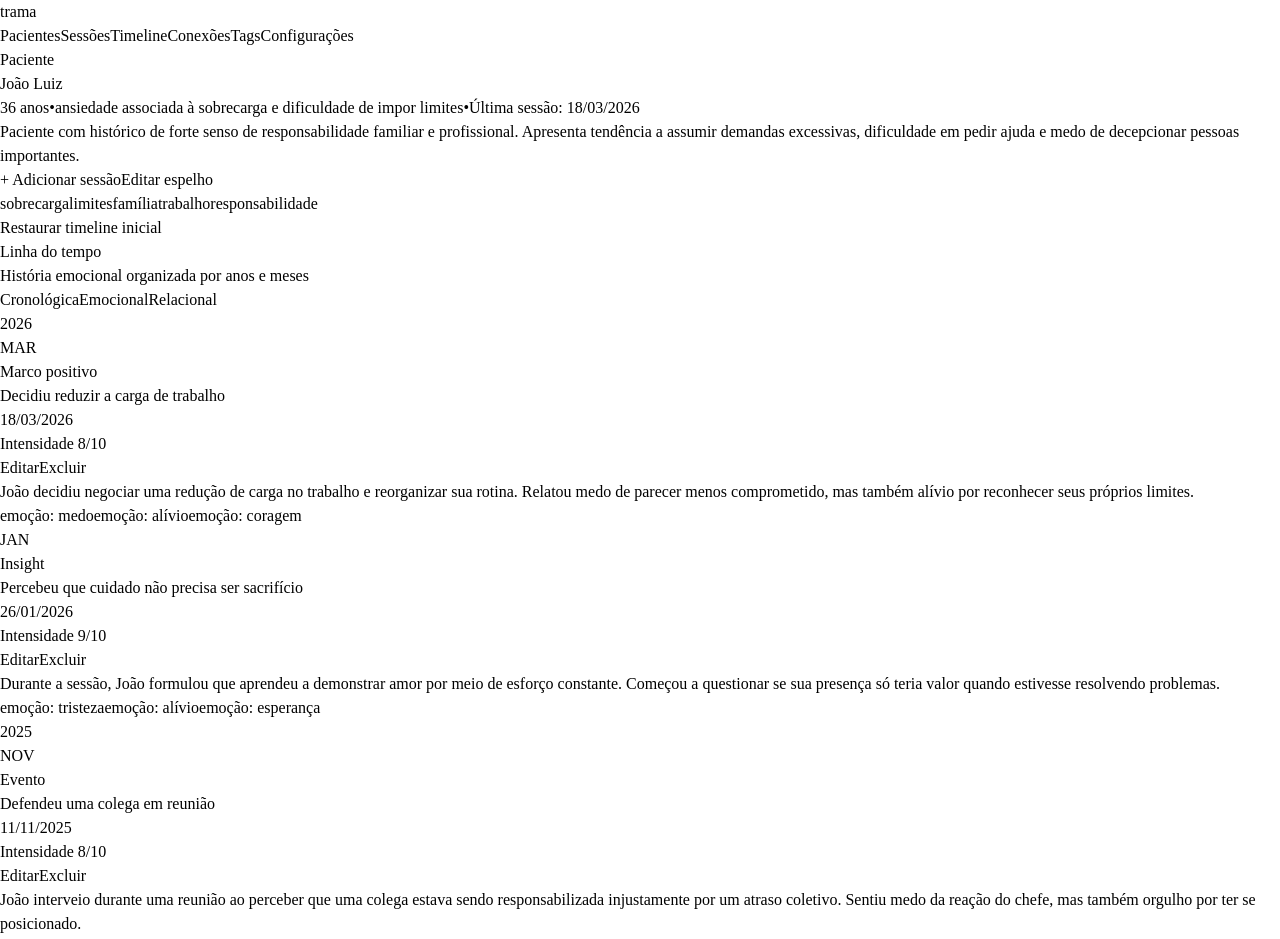
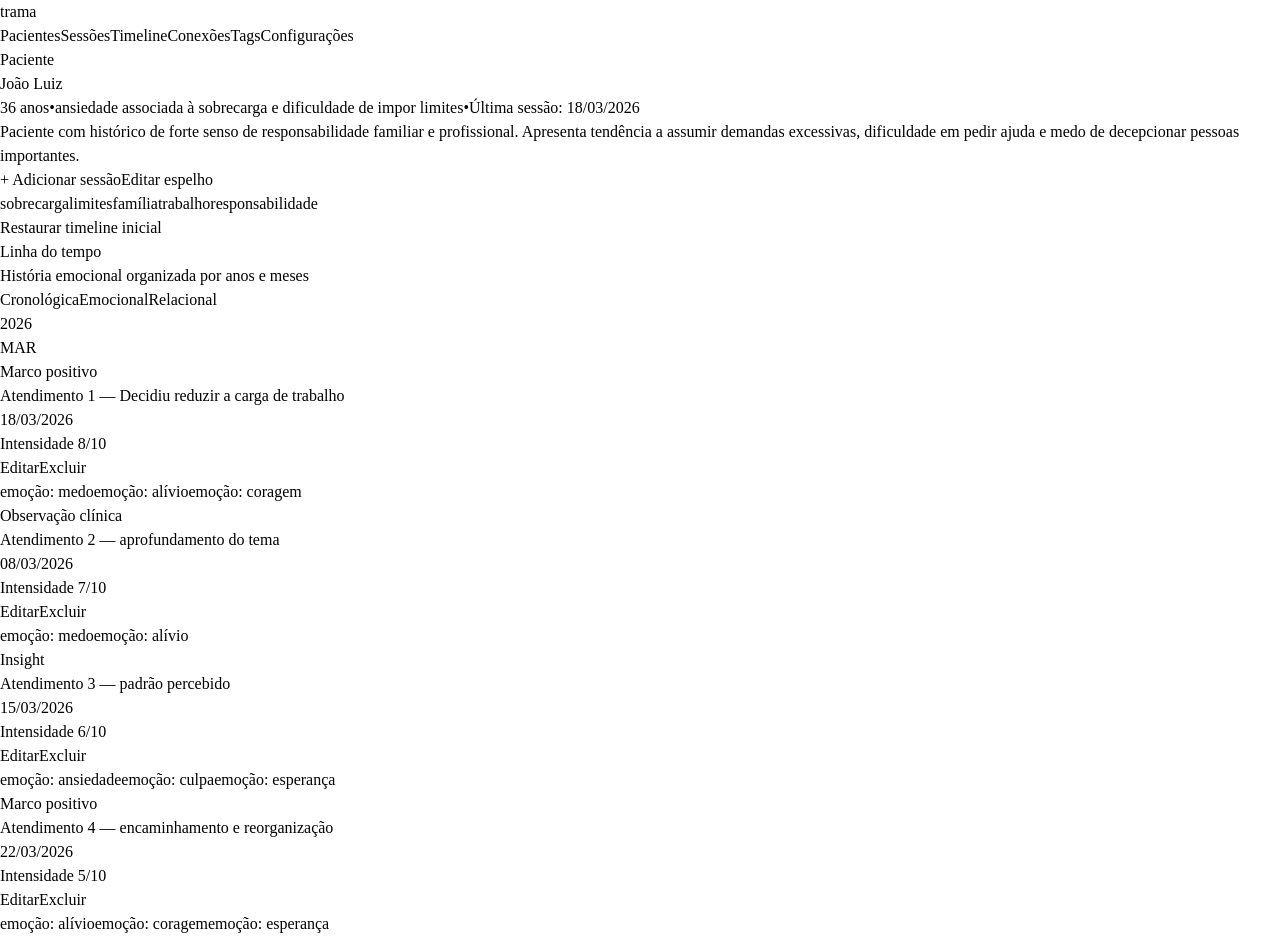
Before and after one commit to FelipeHolandaNovelino/trama-web, a React (Vite) app: page / in a window 1280 px wide. Shown: the top 939 px of the page. Built offline with nearby package versions, Linux system fonts and the light colour scheme.

Commit message:
Oculta texto narrativo dos blocos fechados

```diff
--- a/src/components/TimelineBlock.jsx
+++ b/src/components/TimelineBlock.jsx
@@ -65,7 +65,7 @@ export function TimelineBlock({
         </div>
       </div>
 
-      <p className="mt-3 text-sm text-slate-600">{block.text}</p>
+
 
       <div className="mt-3 flex flex-wrap gap-2">
         {block.emotions.map((emotion) => (
@@ -80,6 +80,10 @@ export function TimelineBlock({
 
       {isOpen && (
         <div className="mt-4 space-y-4 border-t border-white/70 pt-4">
+          <div>
+  <p className="text-xs font-semibold text-slate-500">Bloco narrativo</p>
+  <p className="mt-2 text-sm text-slate-600">{block.text}</p>
+</div>
           <div>
             <p className="text-xs font-semibold text-slate-500">
               Pessoas relacionadas
--- a/src/data/timeline.js
+++ b/src/data/timeline.js
@@ -1,4 +1,4 @@
-export const timeline = [
+const baseTimeline = [
   {
     year: "2026",
     months: [
@@ -347,3 +347,93 @@ export const timeline = [
     ],
   },
 ]
+
+function createSessionDate(originalDate, sessionNumber) {
+  const [, month, year] = originalDate.split("/")
+  const daysBySession = {
+    2: "08",
+    3: "15",
+    4: "22",
+  }
+
+  return `${daysBySession[sessionNumber]}/${month}/${year}`
+}
+
+function createMonthlySessionBlocks(block) {
+  return [
+    {
+      ...block,
+      title: `Atendimento 1 — ${block.title}`,
+    },
+    {
+      id: `${block.id}-session-2`,
+      type: "Observação clínica",
+      title: `Atendimento 2 — aprofundamento do tema`,
+      date: createSessionDate(block.date, 2),
+      text: `O tema apresentado em "${block.title}" foi retomado em sessão. João demonstrou maior capacidade de nomear emoções associadas ao evento, embora ainda apresente ambivalência ao reconhecer suas próprias necessidades.`,
+      emotions: block.emotions.slice(0, 2),
+      people: block.people,
+      tags: [...block.tags, "continuidade"],
+      intensity: Math.max(block.intensity - 1, 1),
+      connections: [
+        {
+          targetBlockId: block.id,
+          targetTitle: block.title,
+          strength: "moderada",
+          reason:
+            "Este atendimento aprofunda o evento principal registrado no mesmo mês.",
+        },
+      ],
+    },
+    {
+      id: `${block.id}-session-3`,
+      type: "Insight",
+      title: `Atendimento 3 — padrão percebido`,
+      date: createSessionDate(block.date, 3),
+      text: `Durante a sessão, João começou a perceber como esse tema se repete em diferentes contextos. O foco clínico esteve na relação entre emoção, responsabilidade assumida e dificuldade de estabelecer limites.`,
+      emotions: ["ansiedade", "culpa", "esperança"],
+      people: block.people,
+      tags: ["padrão recorrente", "limites", ...block.tags.slice(0, 1)],
+      intensity: Math.max(block.intensity - 2, 1),
+      connections: [
+        {
+          targetBlockId: block.id,
+          targetTitle: block.title,
+          strength: "forte",
+          reason:
+            "O insight nasce diretamente da elaboração do evento principal do mês.",
+        },
+      ],
+    },
+    {
+      id: `${block.id}-session-4`,
+      type: "Marco positivo",
+      title: `Atendimento 4 — encaminhamento e reorganização`,
+      date: createSessionDate(block.date, 4),
+      text: `Ao final do ciclo mensal, João conseguiu formular uma pequena ação prática relacionada ao tema trabalhado. A sessão indicou maior clareza sobre seus limites e maior tolerância ao desconforto de não corresponder a todas as expectativas externas.`,
+      emotions: ["alívio", "coragem", "esperança"],
+      people: block.people,
+      tags: ["reparação", "autonomia", "continuidade"],
+      intensity: Math.max(block.intensity - 3, 1),
+      connections: [
+        {
+          targetBlockId: block.id,
+          targetTitle: block.title,
+          strength: "moderada",
+          reason:
+            "Este atendimento representa uma reorganização subjetiva após o evento principal do mês.",
+        },
+      ],
+    },
+  ]
+}
+
+export const timeline = baseTimeline.map((yearGroup) => ({
+  ...yearGroup,
+  months: yearGroup.months.map((monthGroup) => ({
+    ...monthGroup,
+    blocks: monthGroup.blocks.flatMap((block) =>
+      createMonthlySessionBlocks(block)
+    ),
+  })),
+}))
```
